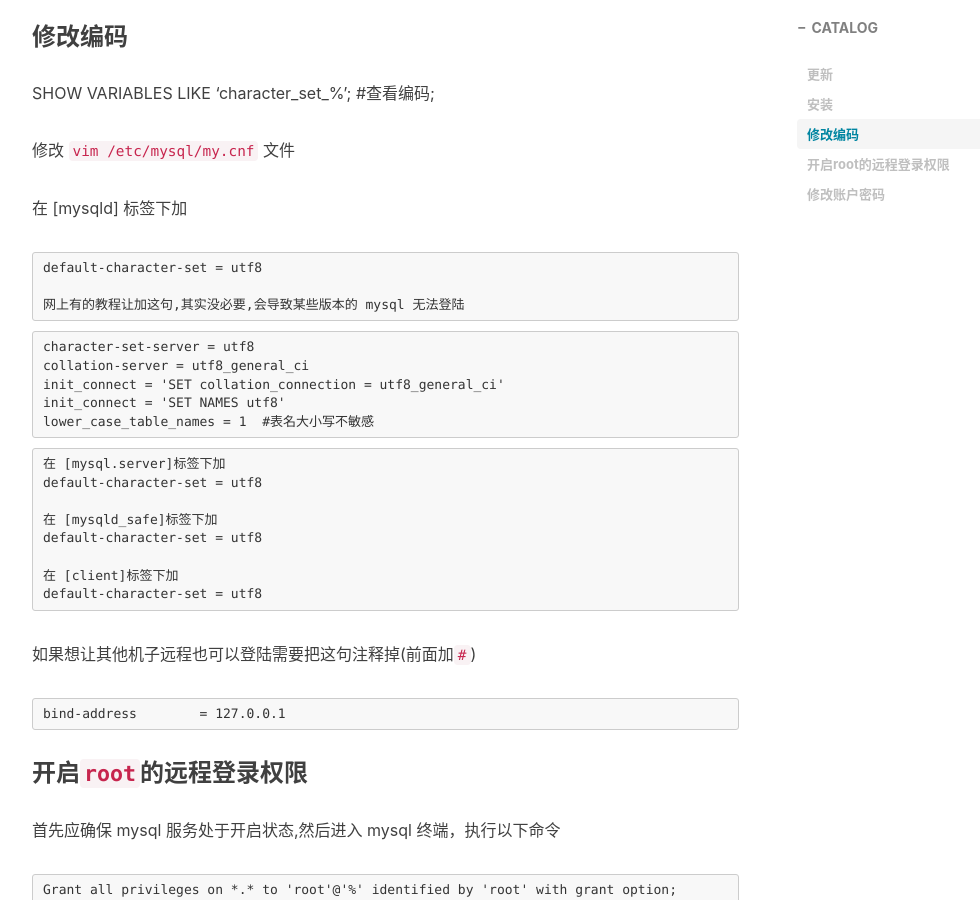
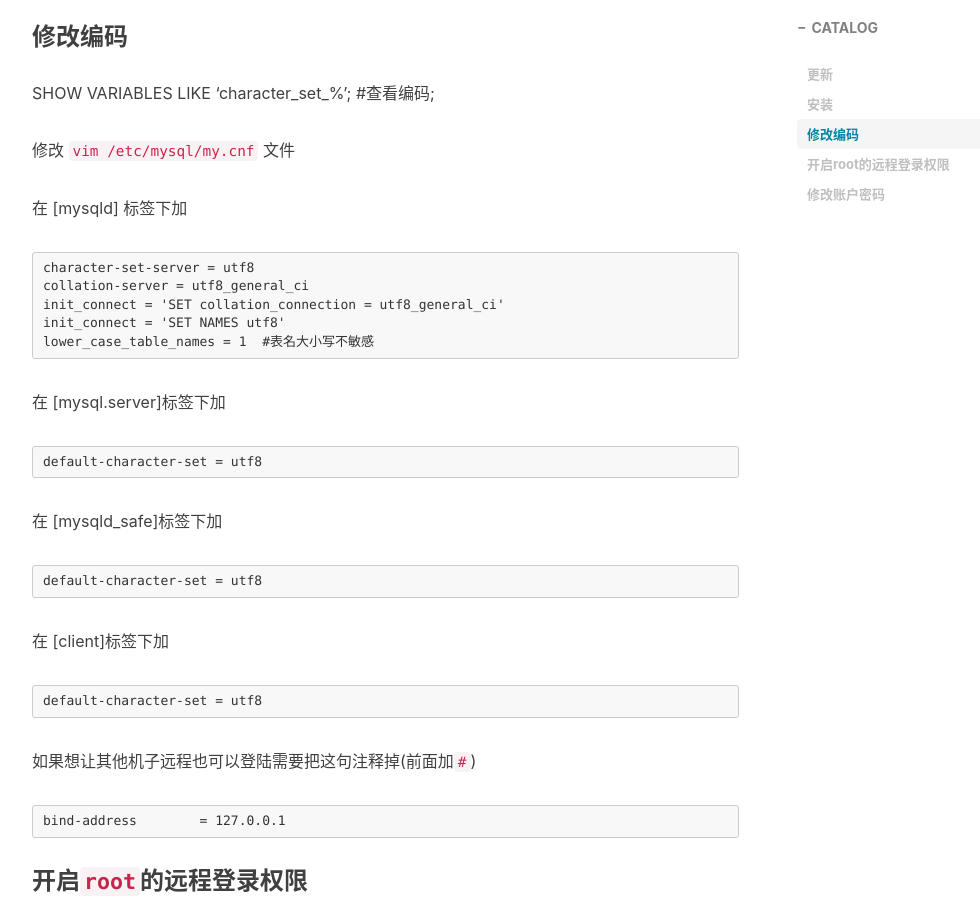
Before and after one commit to junbaor/junbaor.github.io, a Jekyll site: the page built from _posts/2016-05-05-install-mysql.markdown, in a window 1280 px wide and 900 px high, scrolled down 771 px. Shown: the whole window, without its empty margins (233-1213 px from the left). Built offline with Jekyll 4.4.1, drawn with Linux system fonts in a browser that asks for light colours; nearby versions of some CDN libraries; comment, search, counter and statistics services are not loaded.

Commit message:
Update 2016-05-05-install-mysql.markdown

````diff
--- a/_posts/2016-05-05-install-mysql.markdown
+++ b/_posts/2016-05-05-install-mysql.markdown
@@ -29,13 +29,6 @@ SHOW VARIABLES LIKE 'character_set_%'; #查看编码;
 修改 `vim /etc/mysql/my.cnf` 文件
 
 在 [mysqld] 标签下加
-
-```
-default-character-set = utf8
-
-网上有的教程让加这句,其实没必要,会导致某些版本的 mysql 无法登陆
-```
-
 ```
 character-set-server = utf8
 collation-server = utf8_general_ci
@@ -43,14 +36,19 @@ init_connect = 'SET collation_connection = utf8_general_ci'
 init_connect = 'SET NAMES utf8'
 lower_case_table_names = 1  #表名大小写不敏感
 ```
+
+在 [mysql.server]标签下加
 ```
-在 [mysql.server]标签下加
 default-character-set = utf8
+```
 
 在 [mysqld_safe]标签下加
+```
 default-character-set = utf8
+```
 
 在 [client]标签下加
+```
 default-character-set = utf8
 ```
 
````
